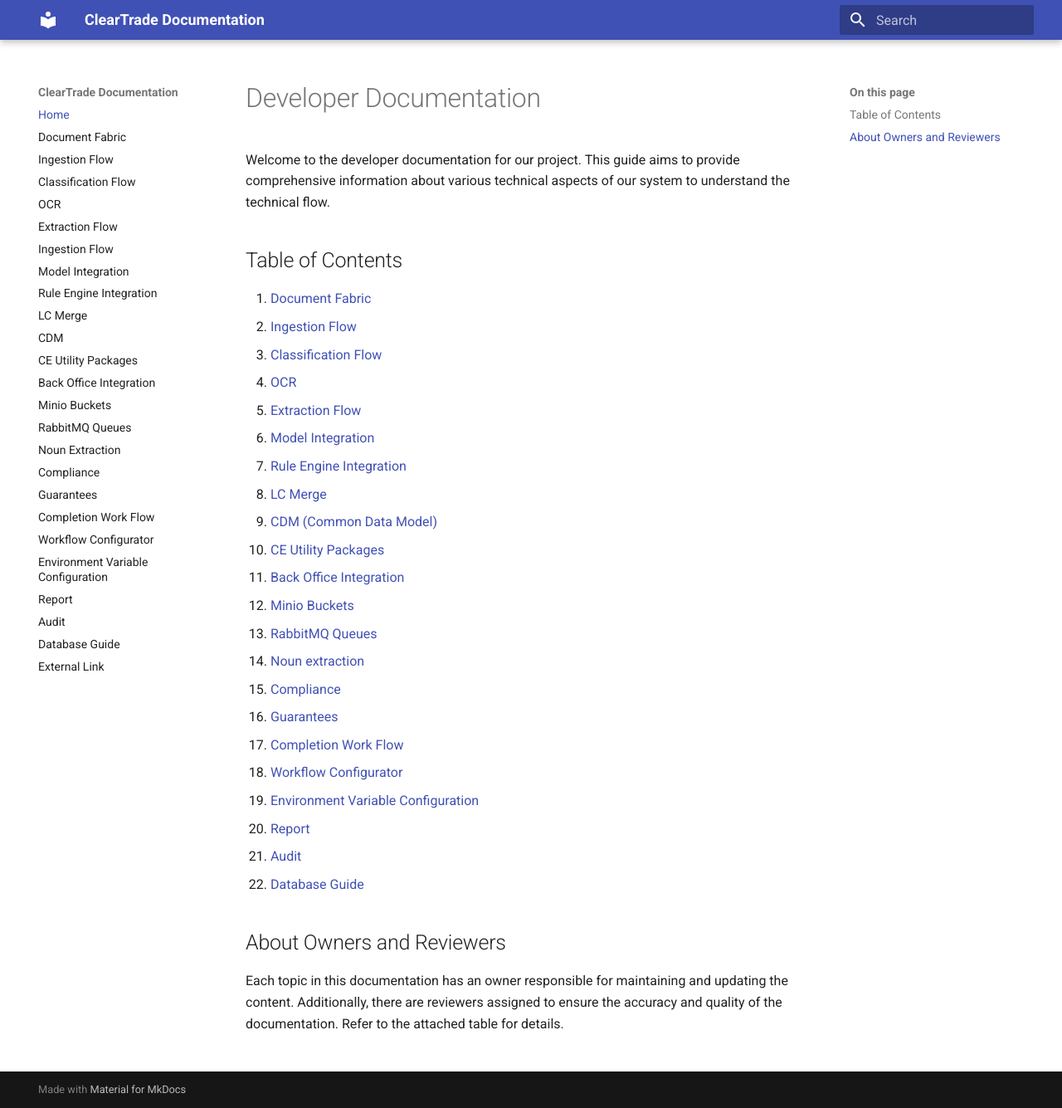
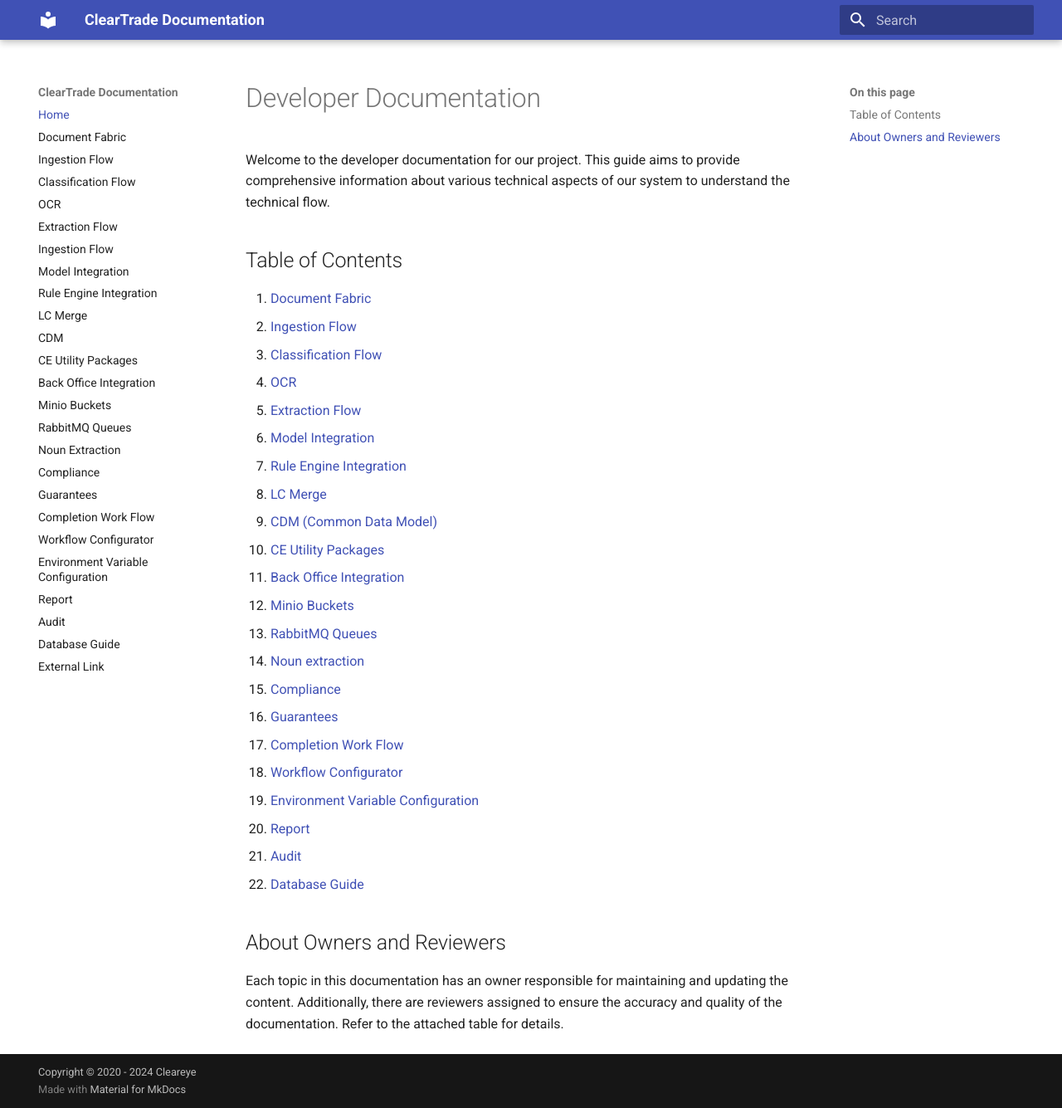
Before and after one commit to ClearEyeIntegration/cleartrade-docs, an MkDocs documentation site: the page built from docs/index.md, in a window 1280 px wide and 1335 px high. Shown: the whole window at 83% size. Built offline with MkDocs 1.6.1 and Material for MkDocs 9.7.7, drawn with Linux system fonts in a browser that asks for light colours.

Commit message:
added copyright

```diff
--- a/mkdocs.yml
+++ b/mkdocs.yml
@@ -60,3 +60,4 @@
 
 extra_css:
   - css/custom.css
+copyright: Copyright &copy; 2020 - 2024 Cleareye
```
